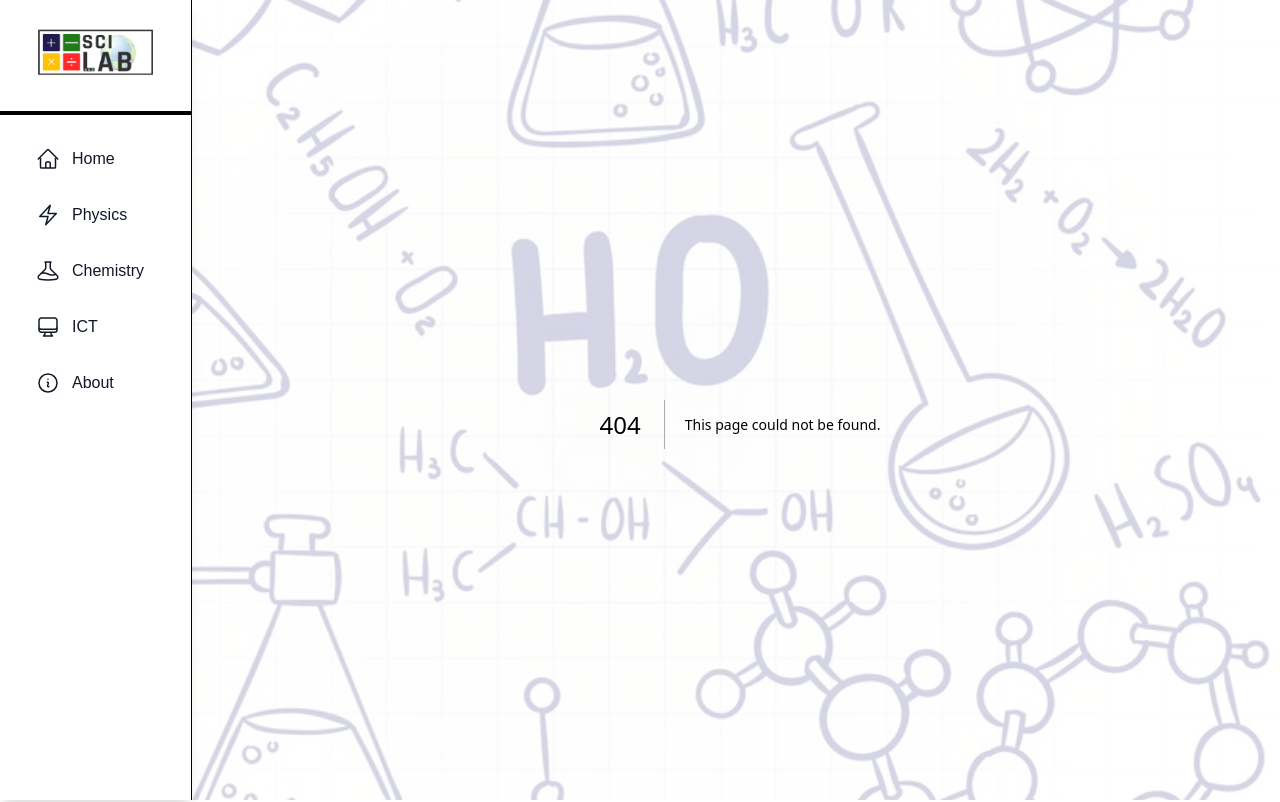
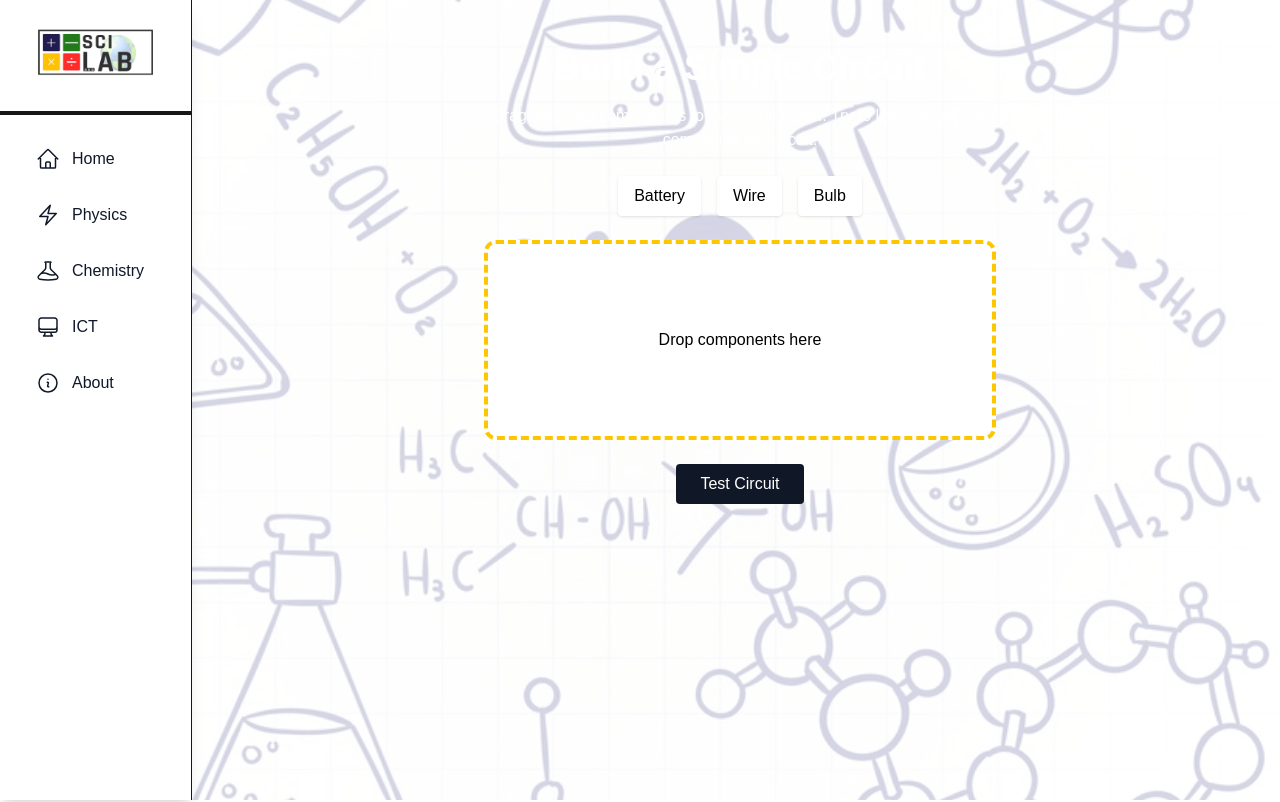
Before and after one commit to Dinesh0017/sci-lab, a Next.js app: page /games/physics-game in a window 1280 px wide. Before the commit this address had no page. Shown: the top 802 px of the page. Built offline with nearby package versions, Linux system fonts and the light colour scheme.

Commit message:
add new games for each sections

```diff
--- /dev/null
+++ b/src/app/games/chemistry-game/page.js
@@ -0,0 +1,81 @@
+// app/games/chemistry-game/page.js
+"use client";
+
+import { useState } from "react";
+import { motion } from "framer-motion";
+
+export default function ChemistryGame() {
+  const [molecule, setMolecule] = useState([]);
+  const [isH2OFormed, setIsH2OFormed] = useState(false);
+
+  const dropAtom = (e) => {
+    const atom = e.dataTransfer.getData("text");
+    setMolecule((prev) => [...prev, atom]);
+  };
+
+  const checkMolecule = () => {
+    const hCount = molecule.filter((a) => a === "Hydrogen").length;
+    const oCount = molecule.filter((a) => a === "Oxygen").length;
+    if (hCount === 2 && oCount === 1) setIsH2OFormed(true);
+  };
+
+  return (
+    <main className="min-h-screen bg-primary text-white p-6 flex flex-col items-center">
+      <h1 className="text-4xl font-bold mb-4 text-center">Create a Water Molecule</h1>
+      <p className="mb-6 text-center max-w-xl">
+        Drag atoms onto the reaction board to build H₂O. You need 2 Hydrogen and
+        1 Oxygen atom.
+      </p>
+
+      <div className="flex gap-4 flex-wrap justify-center mb-6">
+        {["Hydrogen", "Oxygen", "Carbon", "Nitrogen"].map((atom, i) => (
+          <div
+            key={i}
+            draggable
+            onDragStart={(e) => e.dataTransfer.setData("text", atom)}
+            className="bg-white text-black px-4 py-2 rounded shadow cursor-grab hover:shadow-xl"
+          >
+            {atom}
+          </div>
+        ))}
+      </div>
+
+      <div
+        onDragOver={(e) => e.preventDefault()}
+        onDrop={dropAtom}
+        className="w-full max-w-lg min-h-[200px] bg-white text-black border-4 border-dashed border-green-300 rounded-xl flex flex-wrap gap-4 p-4 justify-center items-center"
+      >
+        {molecule.length === 0
+          ? "Drop atoms here"
+          : molecule.map((a, i) => (
+              <motion.div
+                key={a + i}
+                className="bg-green-200 text-black px-3 py-2 rounded shadow"
+                initial={{ opacity: 0, scale: 0.8 }}
+                animate={{ opacity: 1, scale: 1 }}
+              >
+                {a}
+              </motion.div>
+            ))}
+      </div>
+
+      <button
+        onClick={checkMolecule}
+        className="mt-6 bg-primary text-white px-6 py-2 rounded hover:bg-green-700"
+      >
+        Check Molecule
+      </button>
+
+      {isH2OFormed && (
+        <motion.div
+          initial={{ scale: 0 }}
+          animate={{ scale: 1 }}
+          transition={{ duration: 0.5 }}
+          className="mt-6 text-2xl text-green-400"
+        >
+          💧 H₂O Formed Successfully!
+        </motion.div>
+      )}
+    </main>
+  );
+}
--- /dev/null
+++ b/src/app/games/ict-game/page.js
@@ -0,0 +1,53 @@
+// app/games/ict-game/page.js
+"use client";
+
+import { useState } from "react";
+
+export default function ICTGame() {
+  const [binary, setBinary] = useState("");
+  const [decimal, setDecimal] = useState(null);
+  const [correct, setCorrect] = useState(null);
+
+  const convertBinary = () => {
+    const isValid = /^[01]+$/.test(binary);
+    if (isValid) {
+      const dec = parseInt(binary, 2);
+      setDecimal(dec);
+      setCorrect(true);
+    } else {
+      setDecimal(null);
+      setCorrect(false);
+    }
+  };
+
+  return (
+    <main className="min-h-screen bg-primary text-white flex flex-col items-center justify-center p-6">
+      <h1 className="text-4xl font-bold mb-4 text-center">Binary to Decimal Challenge</h1>
+      <p className="mb-6 max-w-md text-center">
+        Enter a binary number to convert it to decimal. Only valid binary values are accepted (0 and 1).
+      </p>
+
+      <input
+        type="text"
+        value={binary}
+        onChange={(e) => setBinary(e.target.value)}
+        placeholder="Enter binary (e.g., 1011)"
+        className="px-4 py-2 text-black rounded w-full max-w-sm mb-4"
+      />
+
+      <button
+        onClick={convertBinary}
+        className="bg-primary px-6 py-2 rounded hover:bg-blue-700"
+      >
+        Convert
+      </button>
+
+      {correct === true && (
+        <div className="mt-4 text-green-300 text-xl">✅ Decimal: {decimal}</div>
+      )}
+      {correct === false && (
+        <div className="mt-4 text-red-400 text-xl">❌ Invalid Binary Input</div>
+      )}
+    </main>
+  );
+}
--- /dev/null
+++ b/src/app/games/physics-game/page.js
@@ -0,0 +1,91 @@
+// app/games/physics-game/page.js
+"use client";
+
+import { useState } from "react";
+import { motion } from "framer-motion";
+
+const components = [
+  { name: "Battery", voltage: 1.5 },
+  { name: "Wire", resistance: 1 },
+  { name: "Bulb", requiredVoltage: 1.5 },
+];
+
+export default function PhysicsGame() {
+  const [circuit, setCircuit] = useState([]);
+  const [result, setResult] = useState(null);
+
+  const onDrop = (e) => {
+    const comp = e.dataTransfer.getData("text");
+    setCircuit((prev) => [...prev, comp]);
+  };
+
+  const buildCircuit = () => {
+    const hasBattery = circuit.includes("Battery");
+    const hasBulb = circuit.includes("Bulb");
+    const hasWire = circuit.includes("Wire");
+    if (hasBattery && hasBulb && hasWire) {
+      setResult("💡 Bulb Lights Up! Circuit is Complete");
+    } else {
+      setResult("⚠️ Incomplete Circuit. Try Again.");
+    }
+  };
+
+  return (
+    <main className="min-h-screen bg-muted text-white p-6 flex flex-col items-center">
+      <h1 className="text-4xl font-bold mb-4 text-center">Build a Simple Circuit</h1>
+      <p className="mb-6 text-center max-w-xl">
+        Drag and drop components to the circuit board. Try to light the bulb by
+        completing the circuit!
+      </p>
+
+      <div className="flex gap-4 flex-wrap justify-center mb-6">
+        {components.map((comp, i) => (
+          <div
+            key={i}
+            draggable
+            onDragStart={(e) => e.dataTransfer.setData("text", comp.name)}
+            className="bg-white text-black px-4 py-2 rounded shadow cursor-grab hover:shadow-xl"
+          >
+            {comp.name}
+          </div>
+        ))}
+      </div>
+
+      <div
+        onDragOver={(e) => e.preventDefault()}
+        onDrop={onDrop}
+        className="w-full max-w-lg min-h-[200px] bg-white text-black border-4 border-dashed border-yellow-400 rounded-xl flex flex-wrap gap-4 p-4 justify-center items-center"
+      >
+        {circuit.length === 0
+          ? "Drop components here"
+          : circuit.map((c, i) => (
+              <motion.div
+                key={c + i}
+                className="bg-yellow-100 text-black px-3 py-2 rounded shadow"
+                initial={{ opacity: 0, scale: 0.8 }}
+                animate={{ opacity: 1, scale: 1 }}
+              >
+                {c}
+              </motion.div>
+            ))}
+      </div>
+
+      <button
+        onClick={buildCircuit}
+        className="mt-6 bg-primary text-white px-6 py-2 rounded hover:bg-yellow-700"
+      >
+        Test Circuit
+      </button>
+
+      {result && (
+        <motion.div
+          initial={{ opacity: 0 }}
+          animate={{ opacity: 1 }}
+          className="mt-6 text-2xl"
+        >
+          {result}
+        </motion.div>
+      )}
+    </main>
+  );
+}
--- a/src/components/ExploreSection.js
+++ b/src/components/ExploreSection.js
@@ -1,3 +1,4 @@
+import Link from "next/link";
 import Image from "next/image";
 
 export default function ExploreSection() {
@@ -23,22 +24,27 @@ export default function ExploreSection() {
               title: "Physics Lab",
               image: "/assets/images/physics-lab.jpeg",
               desc: "Conduct motion, optics, and electricity experiments virtually.",
+              path: "physics-game",
             },
             {
               title: "Chemistry Lab",
               image: "/assets/images/chemistry-lab.jpeg",
               desc: "Mix chemicals, observe reactions, and understand compounds safely.",
+              path: "chemistry-game",
             },
             {
               title: "ICT Lab",
               image: "/assets/images/ict-lab.jpeg",
               desc: "Learn coding, simulations, and digital logic with drag-and-drop tools.",
+              path: "ict-game",
             },
-          ].map((sim, i) => (
-            <div
-              key={i}
-              className="rounded-xl shadow-md bg-white hover:shadow-xl hover:scale-105 transition-transform duration-300 overflow-hidden"
+          ].map((sim) => (
+            <Link
+              key={sim.title}
+              href={`/games/${sim.path}`}
+              className="rounded-xl shadow-md bg-white hover:shadow-xl hover:scale-105 transition-transform duration-300 overflow-hidden cursor-pointer block"
             >
+              <div>
                 <Image
                   src={sim.image}
                   alt={sim.title}
@@ -53,6 +59,7 @@ export default function ExploreSection() {
                   <p className="text-secondary text-sm mt-2">{sim.desc}</p>
                 </div>
               </div>
+            </Link>
           ))}
         </div>
       </div>
```
Lines whose indentation alone changed are shown as unchanged.
